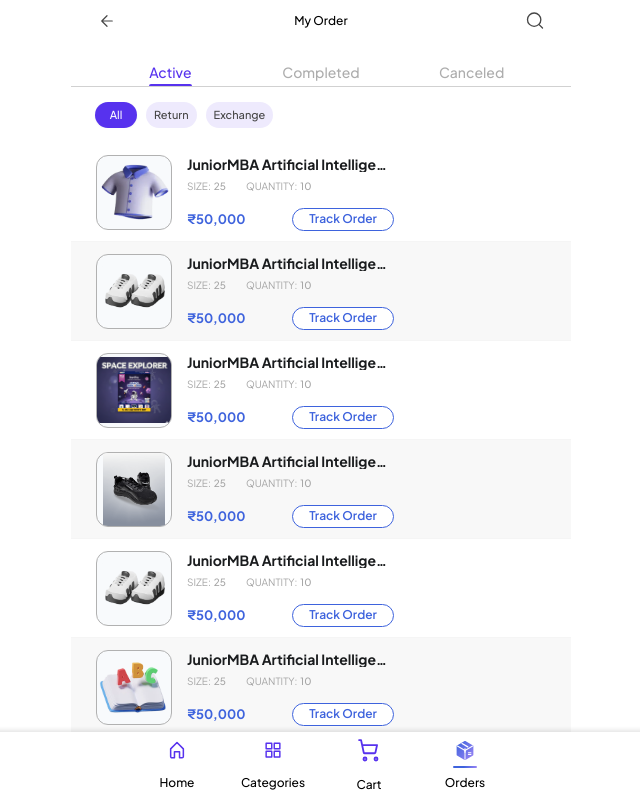
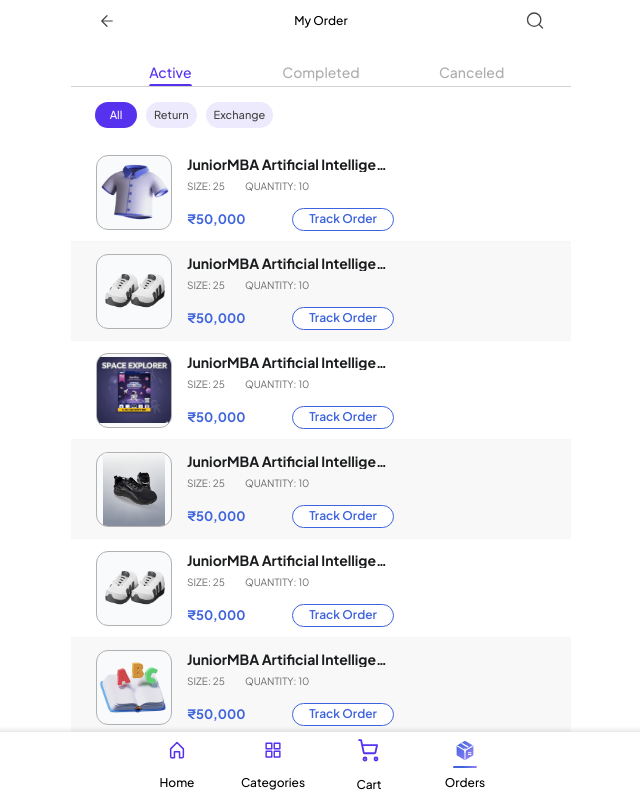
Before and after one commit to shreeram-kaudare-tc/student-kare, an Angular app in the folder student-kare-fe/: page /my-order in a window 1280 px wide. Shown: the whole page, without its empty margins (319-959 px from the left). Built offline with nearby package versions, Linux system fonts and the light colour scheme.

Commit message:
fix div and font

```diff
--- a/student-kare-fe/src/app/pages/my-order/my-order.html
+++ b/student-kare-fe/src/app/pages/my-order/my-order.html
@@ -87,13 +87,13 @@
                 {{ order.name }}
               </h3>
               <div class="flex items-center gap-[20px]">
-                <div class="flex items-baseline gap-[3px]">
-                  <span class="text-[10px] text-[#A6A6A6] font-normal uppercase">Size:</span>
-                  <span class="text-[10px] text-[#A6A6A6] font-medium">{{ order.size }}</span>
+                <div class="flex items-baseline gap-[2px]">
+                  <span class="text-[10px] text-[#6C6C6C] font-normal uppercase">Size:</span>
+                  <span class="text-[10px] text-[#6C6C6C] font-normal">{{ order.size }}</span>
                 </div>
-                <div class="flex items-baseline gap-[3px]">
-                  <span class="text-[10px] text-[#A6A6A6] font-normal uppercase">Quantity:</span>
-                  <span class="text-[10px] text-[#A6A6A6] font-medium">{{ order.quantity }}</span>
+                <div class="flex items-baseline gap-[2px]">
+                  <span class="text-[10px] text-[#6C6C6C] font-normal uppercase">Quantity:</span>
+                  <span class="text-[10px] text-[#6C6C6C] font-normal">{{ order.quantity }}</span>
                 </div>
               </div>
             </div>
```
